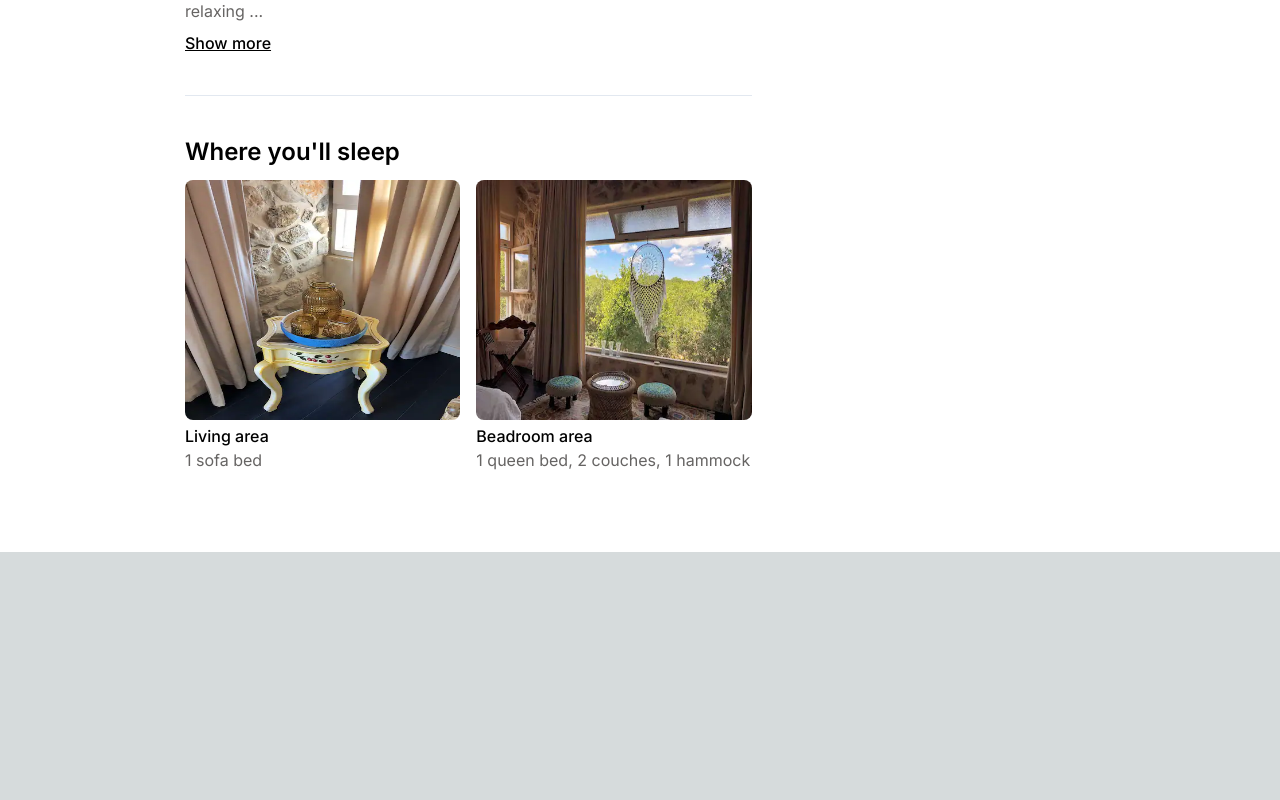
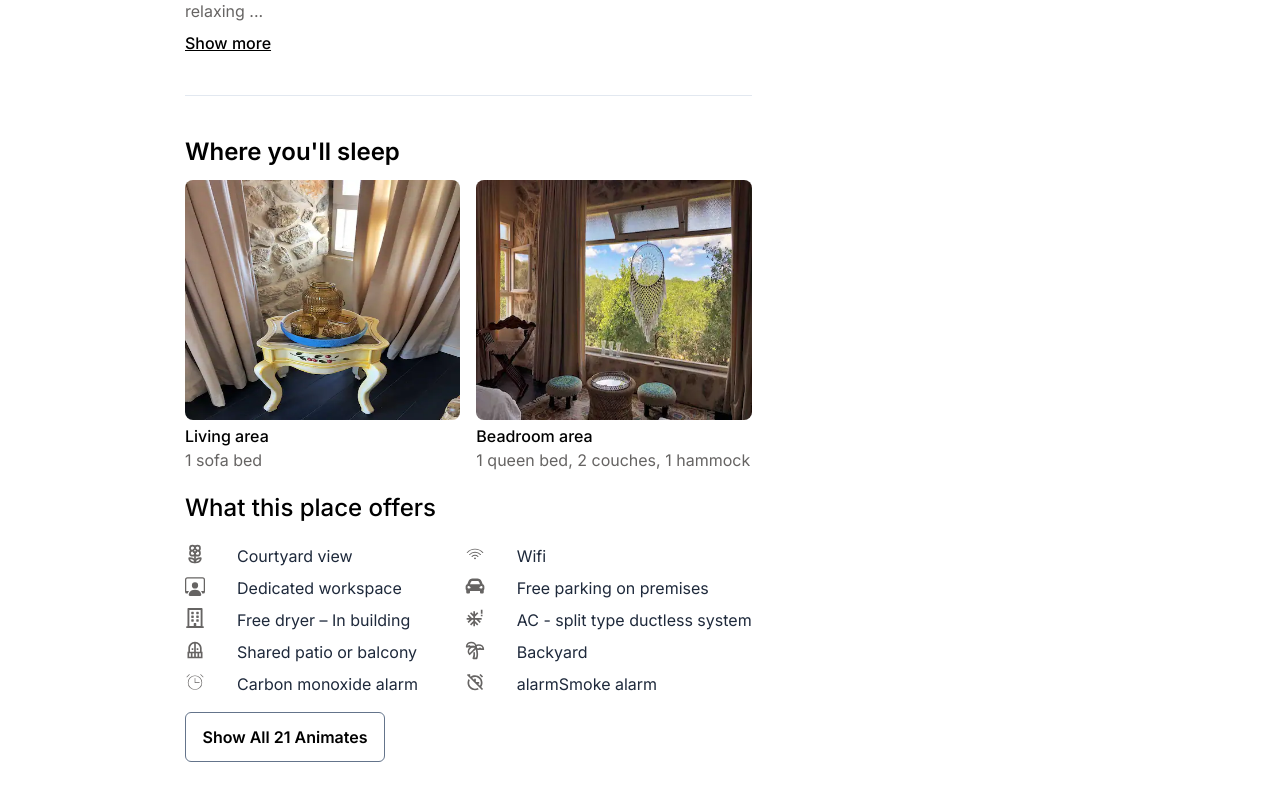
Before and after one commit to MAHBUB0177/airbnb-forntend, a Next.js app: page /rooms in a window 1280 px wide. Shown: the part 1146-1946 px from the top of the page. Before the commit the page ends 1698 px from the top, so only its background shows below. Built offline with nearby package versions, Linux system fonts and the light colour scheme.

Commit message:
details page design

```diff
--- /dev/null
+++ b/app/(authentication)/products/[id]/page.tsx
@@ -0,0 +1,11 @@
+import React from 'react'
+
+
+
+const ProductDetails = ({params}:{params:{id:string}}) => {
+  return (
+    <div className='pt-5 flex justify-center items-center'>product details product no: {params?.id}</div>
+  )
+}
+
+export default ProductDetails
--- /dev/null
+++ b/app/(authentication)/products/[id]/review/[reviewid]/page.tsx
@@ -0,0 +1,9 @@
+import React from 'react'
+
+const page = ({params}:{params:{id:string,reviewid:string}}) => {
+  return (
+    <div className='flex justify-center pt-5'>Review {params?.reviewid} for product {params?.id}</div>
+  )
+}
+
+export default page
--- /dev/null
+++ b/app/(authentication)/products/page.tsx
@@ -0,0 +1,9 @@
+import React from 'react'
+
+const page = () => {
+  return (
+    <div className='pt-5 flex justify-center items-center'> this is dynamic routes  page </div>
+  )
+}
+
+export default page
--- /dev/null
+++ b/app/not-found.tsx
@@ -0,0 +1,13 @@
+import React from 'react'
+import errorpage from '@/assets/images/errorpage/404-error-page-templates.jpg'
+import Image from 'next/image'
+
+const NotFound = () => {
+  return (
+    <div className='flex justify-center items-center mx-auto'>
+       <Image src={errorpage} alt='error page'/>
+        </div>
+  )
+}
+
+export default NotFound
--- a/components/category/index.tsx
+++ b/components/category/index.tsx
@@ -82,9 +82,9 @@ const CategoryList = () => {
         <Slider {...settings}>
           {categoryList?.map((item, i) => (
             <>
-              <div className="flex justify-center  gap-0" key={i}>
+              <div className="flex justify-center  gap-0 " key={i} >
                 <div>
-                  <p className="flex justify-center items-center ">
+                  <p className="flex justify-center items-center cursor-pointer ">
                     {item.icon && (
                       <item.icon
                         style={{
--- a/components/rooms/index.tsx
+++ b/components/rooms/index.tsx
@@ -36,6 +36,9 @@ const RoomDetails = () => {
       </div>
 
       <ReservedCard/>
+
+
+
     </div>
   );
 };
--- /dev/null
+++ b/components/rooms/offers.tsx
@@ -0,0 +1,115 @@
+import React from "react";
+import { CiFilter } from "react-icons/ci";
+import { LuFlower2 } from "react-icons/lu";
+import { BsPersonWorkspace } from "react-icons/bs";
+import { FaRegBuilding } from "react-icons/fa";
+import { MdBalcony } from "react-icons/md";
+import { PiAlarmThin } from "react-icons/pi";
+
+import { CiWifiOn } from "react-icons/ci";
+import { FaCarAlt } from "react-icons/fa";
+import { MdSevereCold } from "react-icons/md";
+import { LuPalmtree } from "react-icons/lu";
+import { BiAlarmOff } from "react-icons/bi";
+
+const offerList1 = [
+  {
+    title: "Courtyard view",
+    icon: LuFlower2,
+  },
+  {
+    title: "Dedicated workspace",
+    icon: BsPersonWorkspace,
+  },
+  {
+    title: "Free dryer – In building",
+    icon: FaRegBuilding,
+  },
+  {
+    title: "Shared patio or balcony",
+    icon: MdBalcony,
+  },
+  {
+    title: "Carbon monoxide alarm",
+    icon: PiAlarmThin,
+  },
+];
+
+const offerList2 = [
+  {
+    title: "Wifi",
+    icon: CiWifiOn,
+  },
+  {
+    title: "Free parking on premises",
+    icon: FaCarAlt,
+  },
+  {
+    title: "AC - split type ductless system",
+    icon: MdSevereCold,
+  },
+  {
+    title: "Backyard",
+    icon: LuPalmtree,
+  },
+  {
+    title: "alarmSmoke alarm",
+    icon: BiAlarmOff,
+  },
+];
+
+const Offers = () => {
+  return (
+    <div className="pt-5 ">
+      <p className="text-2xl font-medium">What this place offers</p>
+      <div className="flex flex-col md:flex-row justify-between md:items-center md:gap-2 pb-2">
+        <div className="pt-3 ">
+          {offerList1.map((item, i) => (
+            <div className="flex gap-8 pt-2">
+              {item.icon && (
+                <item.icon
+                  style={{
+                    height: "20px",
+                    width: "20px",
+                  }}
+                  className="text-textprimary"
+                />
+              )}
+              <p className="text-[16px] text-slate-800 font-base ">
+                {item?.title}
+              </p>
+            </div>
+          ))}
+        </div>
+
+        <div className="pt-3 ">
+          {offerList2.map((item, i) => (
+            <div className="flex gap-8 pt-2">
+              {item.icon && (
+                <item.icon
+                  style={{
+                    height: "20px",
+                    width: "20px",
+                  }}
+                  className="text-textprimary"
+                />
+              )}
+              <p className="text-[16px] text-slate-800 font-base">
+                {item?.title}
+              </p>
+            </div>
+          ))}
+        </div>
+      </div>
+
+      <div className="border-[1px] border-slate-500 rounded-md flex justify-center items-center w-[200px] p-3 mt-2">
+        <p className="text-md font-semibold">Show All 21 Animates</p>
+
+      </div>
+
+
+    </div>
+  );
+};
+
+export default Offers;
--- a/components/rooms/reservedcard.tsx
+++ b/components/rooms/reservedcard.tsx
@@ -10,11 +10,13 @@ import { GrKey } from "react-icons/gr";
 import { CiFilter } from "react-icons/ci";
 import Bookingcard from "./bookingcard";
 import Sleeproom from "./sleeproom";
+import Offers from "./offers";
 
 const ReservedCard = () => {
   return (
-    <div className="pt-8 flex justify-between pb-20 w-full gap-10">
-      <div className="w-2/3">
+    <div>
+      <div className="pt-8  flex flex-col md:flex-row justify-between pb-20 w-full gap-10">
+        <div className="w-full p-2 md:p-0 md:w-2/3">
           <p className="text-2xl font-bold">
             Entire villa in Tambon Bo Put, Thailand
           </p>
@@ -56,7 +58,8 @@ const ReservedCard = () => {
               <div>
                 <p className="font-medium">Great check-in experience</p>
                 <p className="text-sm text-textprimary">
-                95% of recent guests gave the check-in process a 5-star rating.
+                  95% of recent guests gave the check-in process a 5-star
+                  rating.
                 </p>
               </div>
             </div>
@@ -80,24 +83,26 @@ const ReservedCard = () => {
           </div>
           <p className="text-textprimary pt-3">
             You are welcome to another luxurious hospitality experience in the
-          heart of the Galilee nature. Unique Extended and relaxing unit Located
-          on the 2nd floor with two balconies overlooking a fascinating view
+            heart of the Galilee nature. Unique Extended and relaxing unit
+            Located on the 2nd floor with two balconies overlooking a
+            fascinating view
             <br />A variety of corners for relaxing in front of the open
             landscape. Large and relaxing ...
           </p>
           <p className="underline font-medium pt-2 border-b-[1px] border-slate-200 pb-10">
             Show more
           </p>
-        {/* <p className="pt-10">
-          <hr/>
-          </p> */}
 
-          <Sleeproom/>
+          <Sleeproom />
+          <Offers />
         </div>
 
-      <div className="w-1/3 ">
+        <div className="w-full  p-2 md:p-0 md:w-1/3 ">
           <Bookingcard />
         </div>
+      </div>
+
+
     </div>
   );
 };
--- a/components/rooms/sleeproom.tsx
+++ b/components/rooms/sleeproom.tsx
@@ -11,7 +11,7 @@ const Sleeproom = () => {
         <div className=' justify-items-center justify-center  gap-4  grid  md:grid-cols-2 pt-3'>
             {
                 SleproomList?.map((item,i)=>
-                <div>
+                <div key={i}>
                     <Image  src={item?.image} alt='slleproom' className="rounded-lg h-[240px]"/>
                     <p className='font-medium pt-1'>{item?.title}</p>
                     <p className='text-textprimary'>{item?.desc}</p>
```
Also changed, not shown: tailwind.config.ts (+0 -41 lines), assets/images/errorpage/404-error-page-templates.jpg (added). Lines whose indentation alone changed are shown as unchanged.
